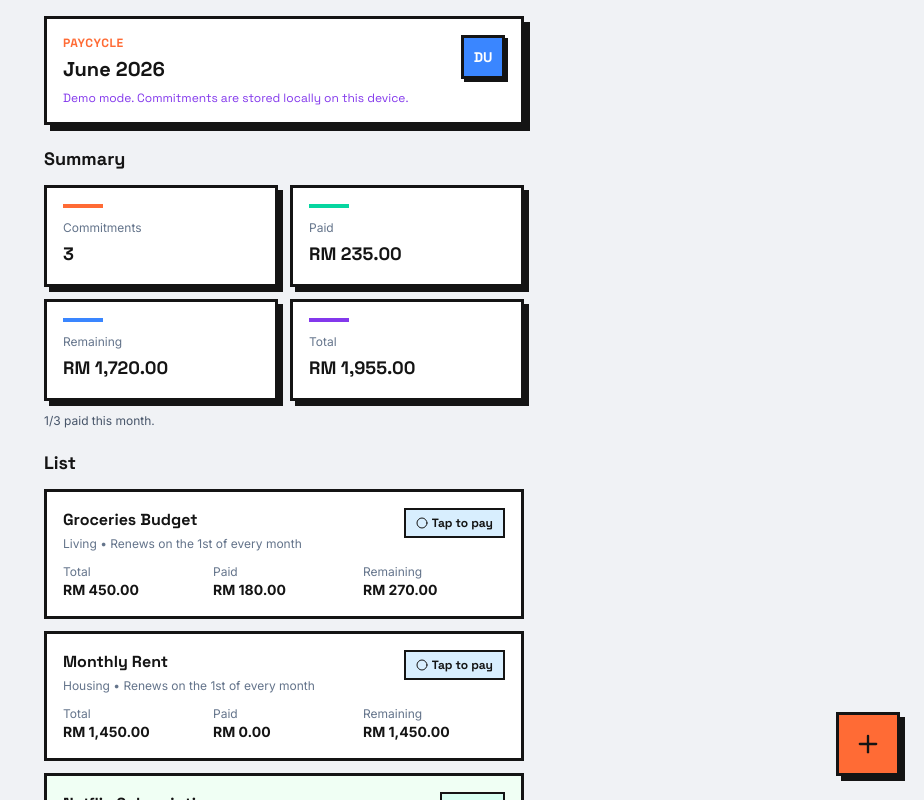
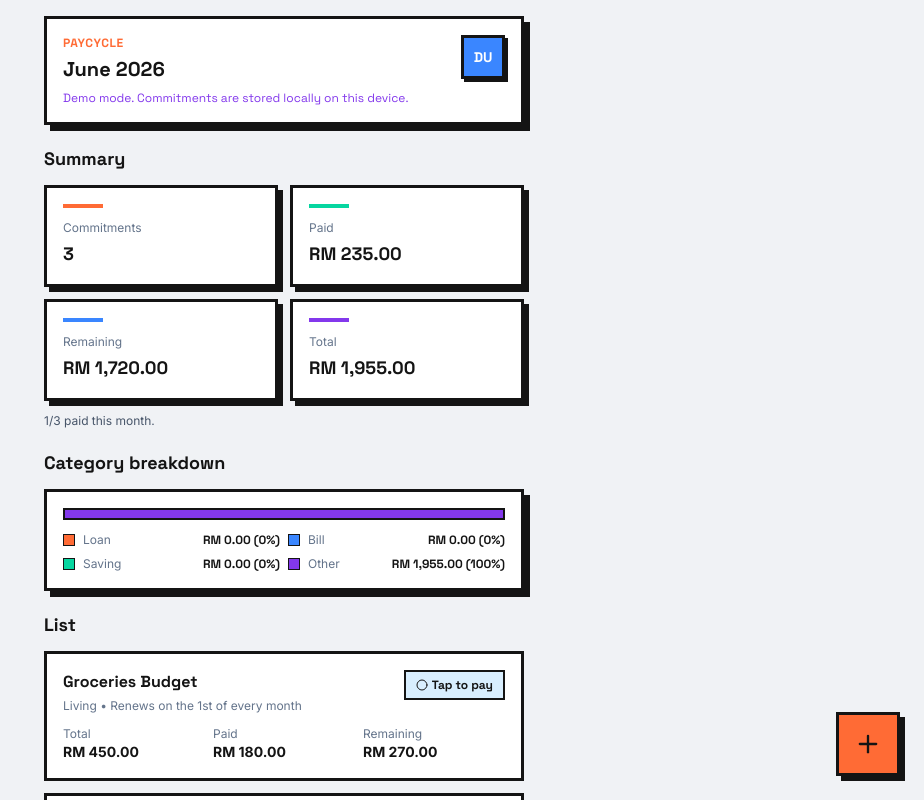
Before and after one commit to azuanalias92/paycycle, a Next.js app: page / in a window 1280 px wide. Both pictures are taken after a click on the button "Demo Account". Shown: the top 800 px of the page, without its empty margins (356-1280 px from the left). Built offline with nearby package versions, Linux system fonts and the light colour scheme.

Commit message:
Add category tags (Loan/Bill/Saving) + percentage breakdown

```diff
--- a/app/globals.css
+++ b/app/globals.css
@@ -183,6 +183,33 @@ h1, h2, h3, h4, h5, h6 {
   box-shadow: 7px 7px 0 #141414;
 }
 
+/* ── Category Tags ── */
+
+.neo-category-tag {
+  font-family: var(--font-heading);
+  font-weight: 700;
+  font-size: 0.8125rem;
+  padding: 8px 16px;
+  border: 3px solid #141414;
+  background-color: #F8F9FA;
+  color: #141414;
+  box-shadow: 3px 3px 0 #141414;
+  transition: all 0.15s ease;
+  cursor: pointer;
+}
+
+.neo-category-tag:hover {
+  transform: translate(-1px, -1px);
+  box-shadow: 4px 4px 0 #141414;
+}
+
+.neo-category-tag-active {
+  background-color: #141414;
+  color: #fff;
+  box-shadow: 1px 1px 0 #141414;
+  transform: translate(2px, 2px);
+}
+
 /* ── Animations ── */
 
 @keyframes neo-slide-up {
--- a/app/page.tsx
+++ b/app/page.tsx
@@ -2,13 +2,7 @@
 
 import { useCallback, useEffect, useMemo, useRef, useState } from "react";
 import type { Commitment, CreateCommitmentForm, StoredSession } from "@/lib/types";
-import {
-  formatCurrency,
-  formatMonthYear,
-  getInitials,
-  sortCommitments,
-  isCommitmentPaid,
-} from "@/lib/helpers";
+import { cn, formatCurrency, formatMonthYear, getInitials, sortCommitments, isCommitmentPaid, CATEGORIES, getCategoryBreakdown } from "@/lib/helpers";
 import {
   getSession,
   setSession,
@@ -507,6 +501,9 @@ export default function PayCycleApp() {
         </p>
       </div>
 
+      {/* Category Breakdown */}
+      <CategoryBreakdown commitments={commitments} />
+
       {/* List */}
       <div className="mt-5">
         <div className="flex items-center justify-between">
@@ -684,12 +681,21 @@ export default function PayCycleApp() {
               </div>
               <div>
                 <label className="mb-2 block text-sm font-bold text-[#141414]" style={{ fontFamily: "var(--font-heading)" }}>Category</label>
-                <input
-                  placeholder="Utilities"
-                  className="neo-input w-full px-4 py-3 text-sm text-[#141414]"
-                  value={form.category}
-                  onChange={(e) => setForm((f) => ({ ...f, category: e.target.value }))}
-                />
+                <div className="flex gap-2">
+                  {CATEGORIES.map((cat) => (
+                    <button
+                      key={cat}
+                      type="button"
+                      onClick={() => setForm((f) => ({ ...f, category: f.category === cat ? "" : cat }))}
+                      className={cn(
+                        "neo-category-tag",
+                        form.category === cat && "neo-category-tag-active"
+                      )}
+                    >
+                      {cat}
+                    </button>
+                  ))}
+                </div>
               </div>
             </div>
 
@@ -722,6 +728,71 @@ function SummaryCard({ label, value, color }: { label: string; value: string; co
       <p className="mt-1 text-lg font-bold text-[#141414]" style={{ fontFamily: "var(--font-heading)" }}>
         {value}
       </p>
+    </div>
+  );
+}
+
+// ── Category Breakdown ──
+
+const CATEGORY_COLORS: Record<string, string> = {
+  Loan: "#FF6B35",
+  Bill: "#3A86FF",
+  Saving: "#06D6A0",
+  Other: "#8338EC",
+};
+
+function CategoryBreakdown({ commitments }: { commitments: Commitment[] }) {
+  const { totalAmount, breakdown } = useMemo(
+    () => getCategoryBreakdown(commitments),
+    [commitments]
+  );
+
+  const entries = Object.entries(breakdown);
+
+  return (
+    <div className="mt-5">
+      <h2 className="text-lg font-bold text-[#141414]" style={{ fontFamily: "var(--font-heading)" }}>
+        Category breakdown
+      </h2>
+      <div className="neo-card mt-3 p-4">
+        {totalAmount === 0 ? (
+          <p className="text-sm text-[#64748b]">No commitments to show.</p>
+        ) : (
+          <div className="space-y-3">
+            {/* Percentage bar */}
+            <div className="flex h-3 w-full overflow-hidden rounded-none border-2 border-[#141414]">
+              {entries.map(([cat, data]) => {
+                if (data.percentage === 0) return null;
+                return (
+                  <div
+                    key={cat}
+                    className="h-full"
+                    style={{
+                      width: `${data.percentage}%`,
+                      backgroundColor: CATEGORY_COLORS[cat] ?? "#94A3B8",
+                    }}
+                  />
+                );
+              })}
+            </div>
+            {/* Legend */}
+            <div className="grid grid-cols-2 gap-2">
+              {entries.map(([cat, data]) => (
+                <div key={cat} className="flex items-center gap-2">
+                  <div
+                    className="h-3 w-3 shrink-0 border border-[#141414]"
+                    style={{ backgroundColor: CATEGORY_COLORS[cat] ?? "#94A3B8" }}
+                  />
+                  <span className="text-xs text-[#64748b]">{cat}</span>
+                  <span className="ml-auto text-xs font-bold text-[#141414]" style={{ fontFamily: "var(--font-heading)" }}>
+                    {formatCurrency(data.amount)} ({data.percentage}%)
+                  </span>
+                </div>
+              ))}
+            </div>
+          </div>
+        )}
+      </div>
     </div>
   );
 }
--- a/lib/helpers.ts
+++ b/lib/helpers.ts
@@ -81,3 +81,35 @@ export function cn(...classes: (string | boolean | undefined | null)[]) {
 }
 
 import type { Commitment } from "./types";
+
+// ── Categories ──
+export const CATEGORIES = ["Loan", "Bill", "Saving"] as const;
+export type CategoryTag = (typeof CATEGORIES)[number];
+
+export function getCategoryBreakdown(commitments: Commitment[]) {
+  const totalAmount = commitments.reduce((s, c) => s + c.amount, 0);
+
+  const breakdown: Record<string, { amount: number; percentage: number }> = {};
+
+  for (const cat of CATEGORIES) {
+    const amount = commitments
+      .filter((c) => (c.category ?? "").toLowerCase() === cat.toLowerCase())
+      .reduce((s, c) => s + c.amount, 0);
+    breakdown[cat] = {
+      amount,
+      percentage: totalAmount > 0 ? Math.round((amount / totalAmount) * 100) : 0,
+    };
+  }
+
+  // Uncategorized / other
+  const categorized = Object.values(breakdown).reduce((s, v) => s + v.amount, 0);
+  const otherAmount = totalAmount - categorized;
+  if (otherAmount > 0 || totalAmount === 0) {
+    breakdown["Other"] = {
+      amount: otherAmount,
+      percentage: totalAmount > 0 ? Math.round((otherAmount / totalAmount) * 100) : 0,
+    };
+  }
+
+  return { totalAmount, breakdown };
+}
```
